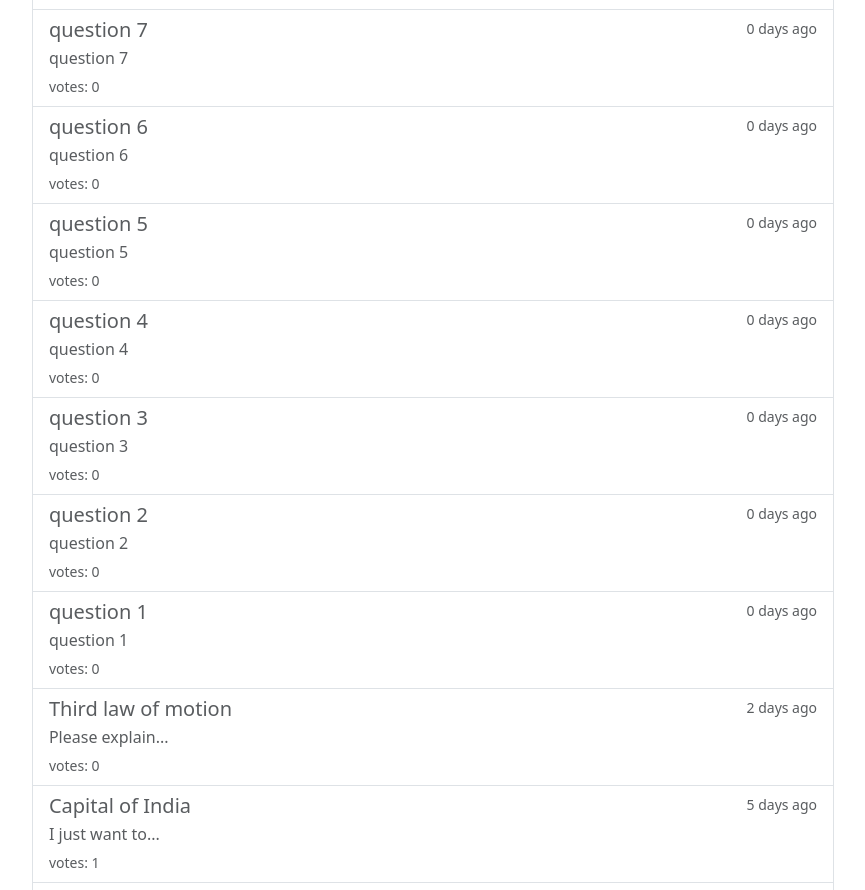
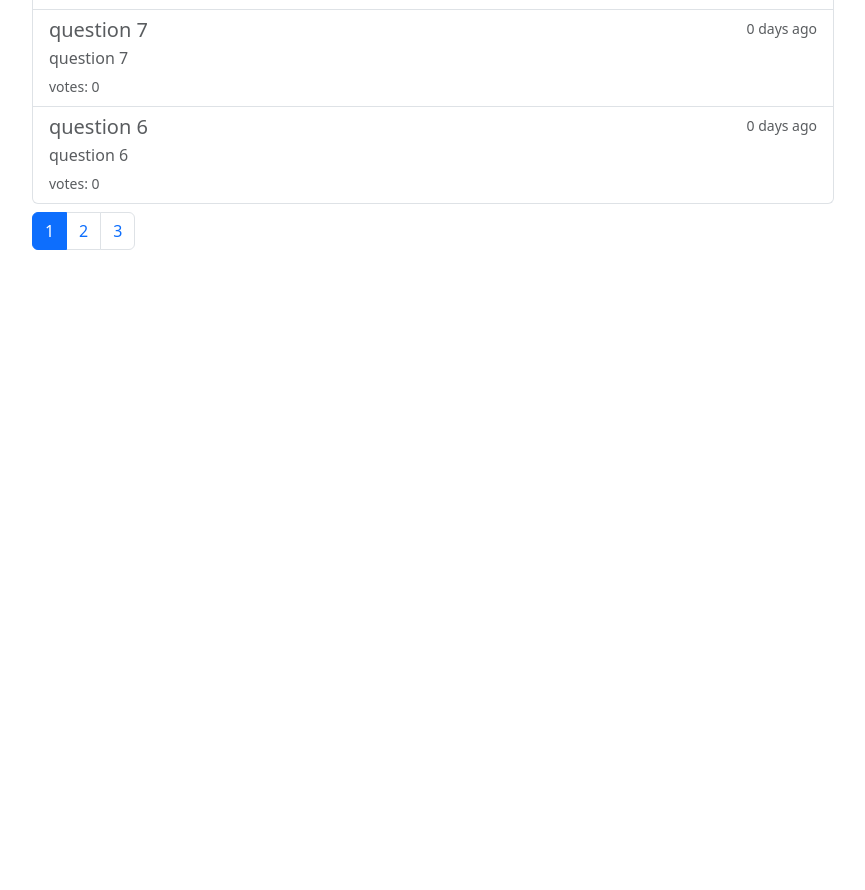
Before and after one commit to Cipher196/Random_exchange, a Flask app: page / in a window 1280 px wide. Shown: the part 330-1220 px from the top of the page, without its empty margins (207-1072 px from the left). After the commit the page ends 580 px from the top, so only its background shows below. Run offline with Flask 3, Linux system fonts and the light colour scheme; data comes from the database, SQL or seed files in the repository; both versions use the stored data as it was after the commit; some libraries are stand-ins or nearby versions.

Commit message:
Added Pagination Feature

```diff
--- a/app/routes.py
+++ b/app/routes.py
@@ -9,7 +9,7 @@ main = Blueprint("main", __name__)
 
 @main.route('/')
 def home():
-    data=Question.query.order_by(Question.created_at.desc()).all()
+    data=db.paginate(db.select(Question).order_by(Question.created_at.desc()), per_page=4)
     return render_template("index.html", data=data, now=datetime.utcnow())
 
 @main.route('/about_project')
@@ -90,7 +90,9 @@ def ask():
 @main.route('/question/<int:id>')
 def question(id):
     question_data=Question.query.filter_by(id=id).first()
-    answer_data=Answer.query.filter_by(question_id=id).order_by(Answer.created_at.desc()).all()
+
+    answer_data=db.paginate(db.select(Answer).where(Answer.question_id==id).order_by(Answer.created_at.desc()), per_page=3)
+    # answer_data=Answer.query.filter_by(question_id=id).order_by(Answer.created_at.desc()).all()
     return render_template('question.html', question=question_data, answers=answer_data, now=datetime.utcnow())
 
 
--- a/app/templates/index.html
+++ b/app/templates/index.html
@@ -44,7 +44,29 @@ Random_exchange
 
   </div>
 
+<!-- --------------Page Selection Widget------------------------ -->
+
+
+
+  <nav class="pt-2" aria-label="Page navigation example">
+    <ul class="pagination">
+      {% for page in data.iter_pages(left_edge=1, left_current=1, right_current=1, right_edge=1) %}
+        {% if page %}
+          {% if page == data.page %}
+            <li class="page-item active"><a class="page-link" href="{{url_for('main.home', page=page)}}">{{page}}</a></li>
+          {% else %}
+            <li class="page-item"><a class="page-link" href="{{url_for('main.home', page=page)}}">{{page}}</a></li>
+          {% endif %}
+        {% else %}
+          <li class="page-item"><a class="page-link" href="#">...</a></li>
+        {% endif %}
+      {% endfor %}
+    </ul>
+  </nav>
+
+
 </div>
+
 
 </div>
 
```
Also changed, not shown: app/templates/question.html (+21 -0 lines), app/database/app.db. Lines whose indentation alone changed are shown as unchanged.
